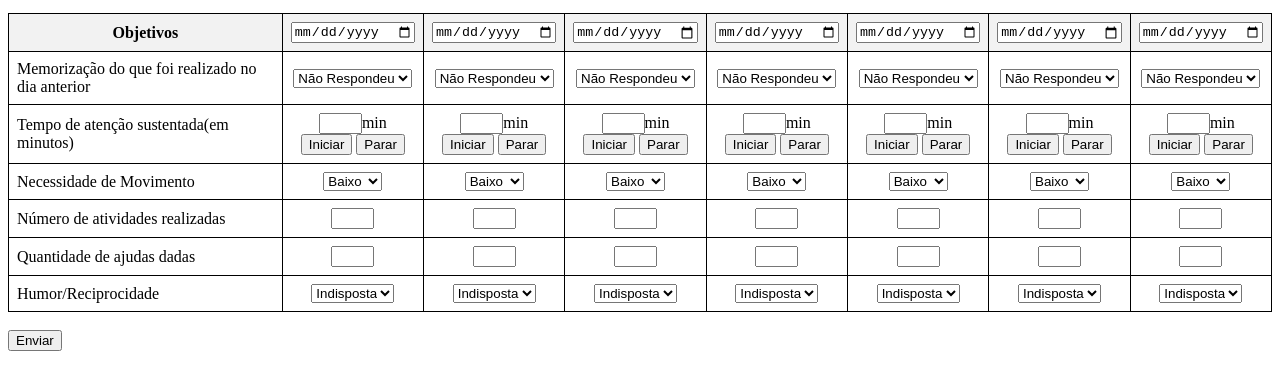
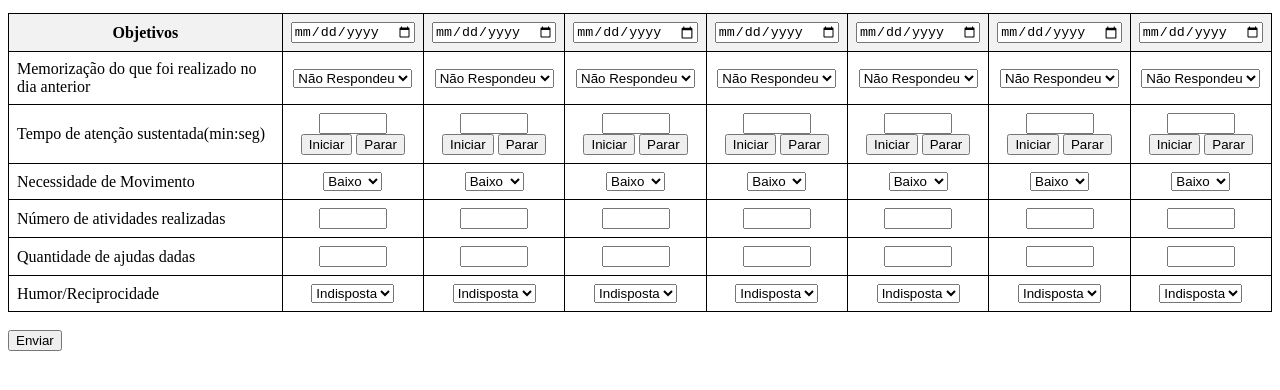
Before and after one commit to LarissaMendesCode/Projeto-BlueTech, a plain HTML site: page formulario.html in a window 1280 px wide. Shown: the part 104-494 px from the top of the page. Drawn offline with Linux system fonts and the light colour scheme.

Commit message:
Add files via upload

```diff
--- a/formulario.html
+++ b/formulario.html
@@ -21,7 +21,7 @@
             text-align: left;
         }
         .input-number {
-            width: 35px; /* Ajuste a largura conforme necessário */
+            width: 60px; /* Ajuste a largura conforme necessário */
             text-align: right;
         }
         .input-container {
@@ -98,9 +98,9 @@
                     </select></td>
                 </tr>
                 <tr>
-                    <td class="objetivo">Tempo de atenção sustentada(em minutos)</td>
+                    <td class="objetivo">Tempo de atenção sustentada(min:seg)</td>
                     <div class="input-container">
-                    <td><input class="input-number" type="number" name="number1" id="input2_1"><span>min</span>
+                    <td><input class="input-number" type="text" name="number1" id="input2_1" readonly>
                         <div class="cronometro">
                             <button type="button" onclick="startTimer('input2_1')">Iniciar</button>
                             <button type="button" onclick="stopTimer('input2_1')">Parar</button>
@@ -108,7 +108,7 @@
                     </div>
                     </td>
                     <div class="input-container">
-                    <td><input class="input-number" type="number" name="number2" id="input2_2"><span>min</span>
+                    <td><input class="input-number" type="text" name="number2" id="input2_2" readonly>
                         <div class="cronometro">
                             <button type="button" onclick="startTimer('input2_2')">Iniciar</button>
                             <button type="button" onclick="stopTimer('input2_2')">Parar</button>
@@ -116,7 +116,7 @@
                     </div>
                     </td>
                     <div class="input-container">
-                    <td><input class="input-number" type="number" name="number3" id="input2_3"><span>min</span>
+                    <td><input class="input-number" type="text" name="number3" id="input2_3" readonly>
                         <div class="cronometro">
                             <button type="button" onclick="startTimer('input2_3')">Iniciar</button>
                             <button type="button" onclick="stopTimer('input2_3')">Parar</button>
@@ -124,7 +124,7 @@
                     </div>
                     </td>
                     <div class="input-container">
-                    <td><input class="input-number" type="number" name="number4" id="input2_4"><span>min</span>
+                    <td><input class="input-number" type="text" name="number4" id="input2_4" readonly>
                         <div class="cronometro">
                             <button type="button" onclick="startTimer('input2_4')">Iniciar</button>
                             <button type="button" onclick="stopTimer('input2_4')">Parar</button>
@@ -132,7 +132,7 @@
                     </div>
                     </td>
                     <div class="input-container">
-                    <td><input class="input-number" type="number" name="number5" id="input2_5"><span>min</span>
+                    <td><input class="input-number" type="text" name="number5" id="input2_5" readonly>
                         <div class="cronometro">
                             <button type="button" onclick="startTimer('input2_5')">Iniciar</button>
                             <button type="button" onclick="stopTimer('input2_5')">Parar</button>
@@ -140,7 +140,7 @@
                     </div>
                     </td>
                     <div class="input-container">
-                    <td><input class="input-number" type="number" name="number6" id="input2_6"><span>min</span>
+                    <td><input class="input-number" type="text" name="number6" id="input2_6" readonly>
                         <div class="cronometro">
                             <button type="button" onclick="startTimer('input2_6')">Iniciar</button>
                             <button type="button" onclick="stopTimer('input2_6')">Parar</button>
@@ -148,7 +148,7 @@
                     </div>
                     </td>
                     <div class="input-container">
-                    <td><input class="input-number" type="number" name="number7" id="input2_7"><span>min</span>
+                    <td><input class="input-number" type="text" name="number7" id="input2_7" readonly>
                         <div class="cronometro">
                             <button type="button" onclick="startTimer('input2_7')">Iniciar</button>
                             <button type="button" onclick="stopTimer('input2_7')">Parar</button>
@@ -294,6 +294,13 @@
     <script>
         let timers = {};
 
+        function formatTime(seconds) {
+            const horas = Math.floor(seconds / 3600)
+            const minutes = Math.floor(seconds / 60);
+            const remainingSeconds = seconds % 60;
+            return `${String(horas).padStart(2, '0')}:${String(minutes).padStart(2, '0')}:${String(remainingSeconds).padStart(2, '0')}`;
+        }
+
         function startTimer(inputId) {
             if (timers[inputId]) {
                 clearInterval(timers[inputId].interval);
@@ -304,8 +311,9 @@
             timers[inputId] = {
                 interval: setInterval(() => {
                     seconds++;
-                    input.value = (seconds / 60).toFixed(2); // Convertendo para minutos
-                }, 1000)
+                    input.value = formatTime(seconds);
+                }, 1000),
+                seconds: seconds
             };
         }
 
```
